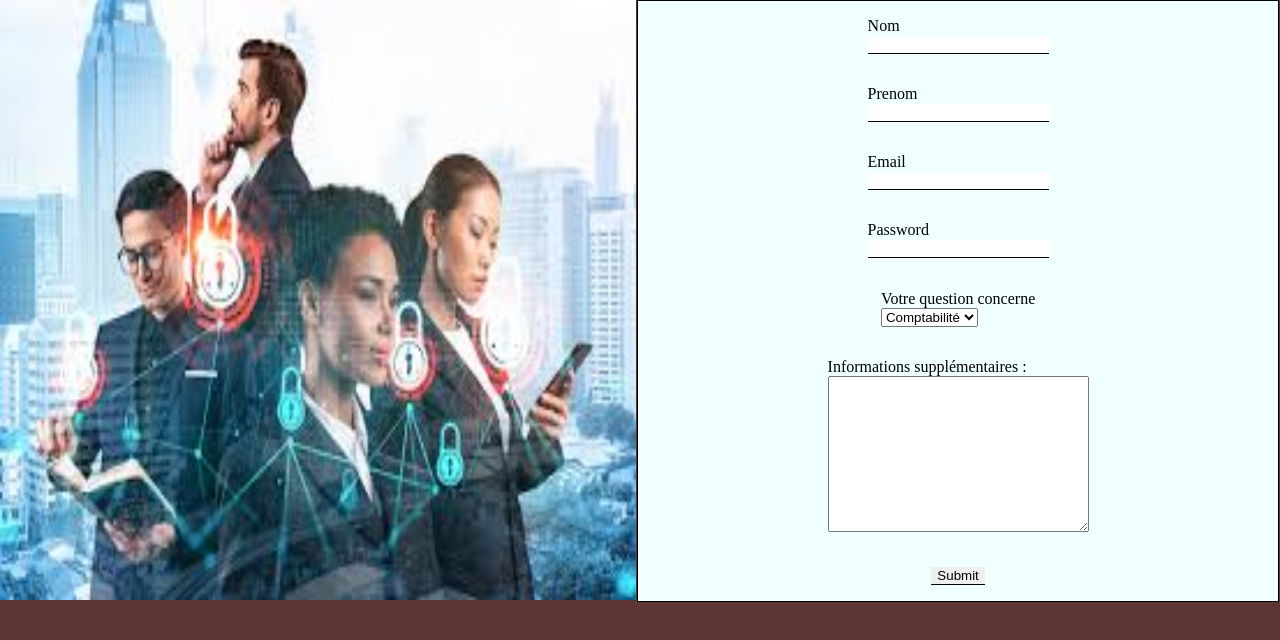
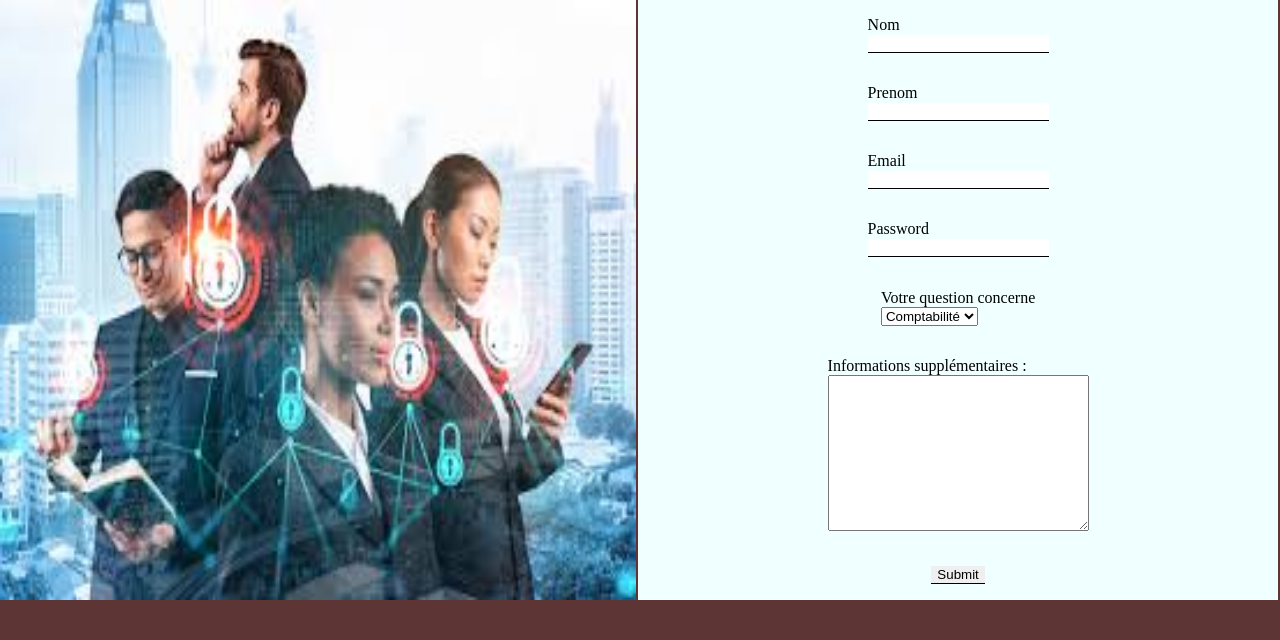
Before and after one commit to Tairif/form, a plain HTML site: page index.html in a window 1280 px wide. Drawn offline with Linux system fonts and the light colour scheme.

Commit message:
Add files via upload

```diff
--- a/style.css
+++ b/style.css
@@ -5,9 +5,10 @@ body {
 }
 
 
+
 form {
     background-color: azure;
-    border: 1px solid black;
+    border: black;
     margin: 0 auto;
     width: 50%;
     height: 600px;
```
Also changed, not shown: index.html (+1 -1 lines).
